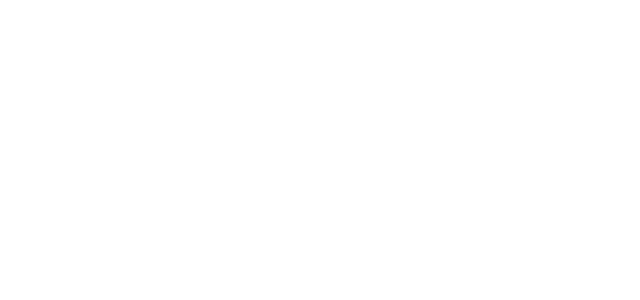
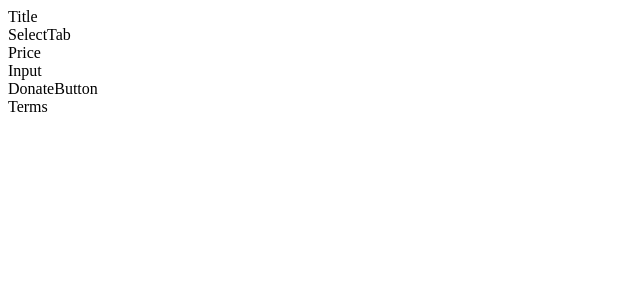
Before and after one commit to eobcre/donate-card, a React (Vite) app: page / in a window 1280 px wide. Shown: the top 300 px of the page, without its empty margins (0-640 px from the left). Built offline with nearby package versions, Linux system fonts and the light colour scheme.

Commit message:
placed components

```diff
--- a/src/App.tsx
+++ b/src/App.tsx
@@ -1,5 +1,21 @@
+import Title from './components/Title';
+import SelectTab from './components/SelectTab';
+import Price from './components/Price';
+import Input from './components/Input';
+import DonateButton from './components/DonateButton';
+import Terms from './components/Terms';
+
 const App = () => {
-  return <div></div>;
+  return (
+    <div>
+      <Title />
+      <SelectTab />
+      <Price />
+      <Input />
+      <DonateButton />
+      <Terms />
+    </div>
+  );
 };
 
 export default App;
```
